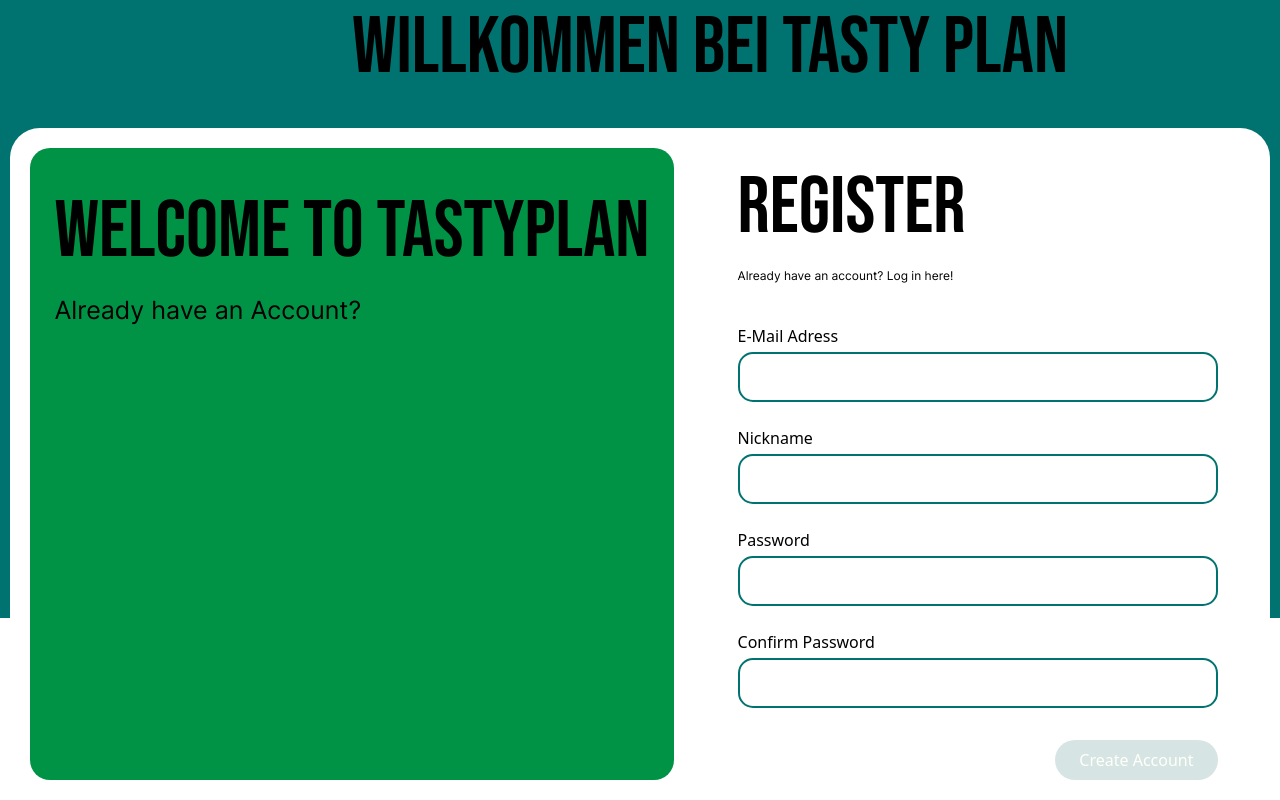
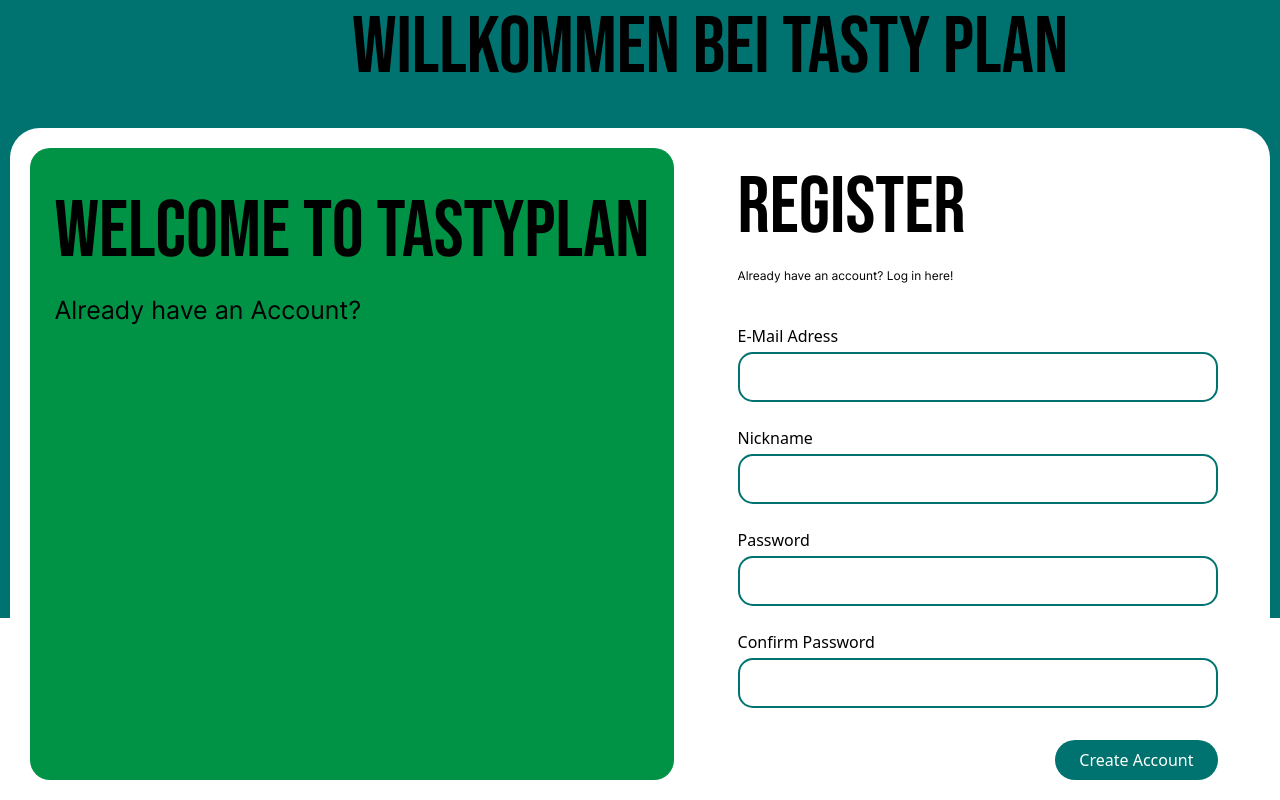
Before and after one commit to fichtnerma/Tastyplan, a Next.js app in the folder frontend/: page /registration in a window 1280 px wide. Shown: the part 182-982 px from the top of the page. Built offline with nearby package versions, Linux system fonts and the light colour scheme.

Commit message:
FIX: colors

```diff
--- a/frontend/src/styles/globals.scss
+++ b/frontend/src/styles/globals.scss
@@ -81,7 +81,7 @@ p {
     }
 
     input {
-        border: 2px solid #007370;
+        border: 2px solid var(--green-dark);
         border-radius: 15px;
         padding: 0rem 0.75rem;
         height: 50px;
@@ -93,7 +93,7 @@ p {
 }
 
 .btn-submit {
-    background-color: var(--green-light);
+    background-color: var(--green-dark);
     border-radius: 60px;
     padding: 0.5rem 1.5rem;
     width: fit-content;
```
